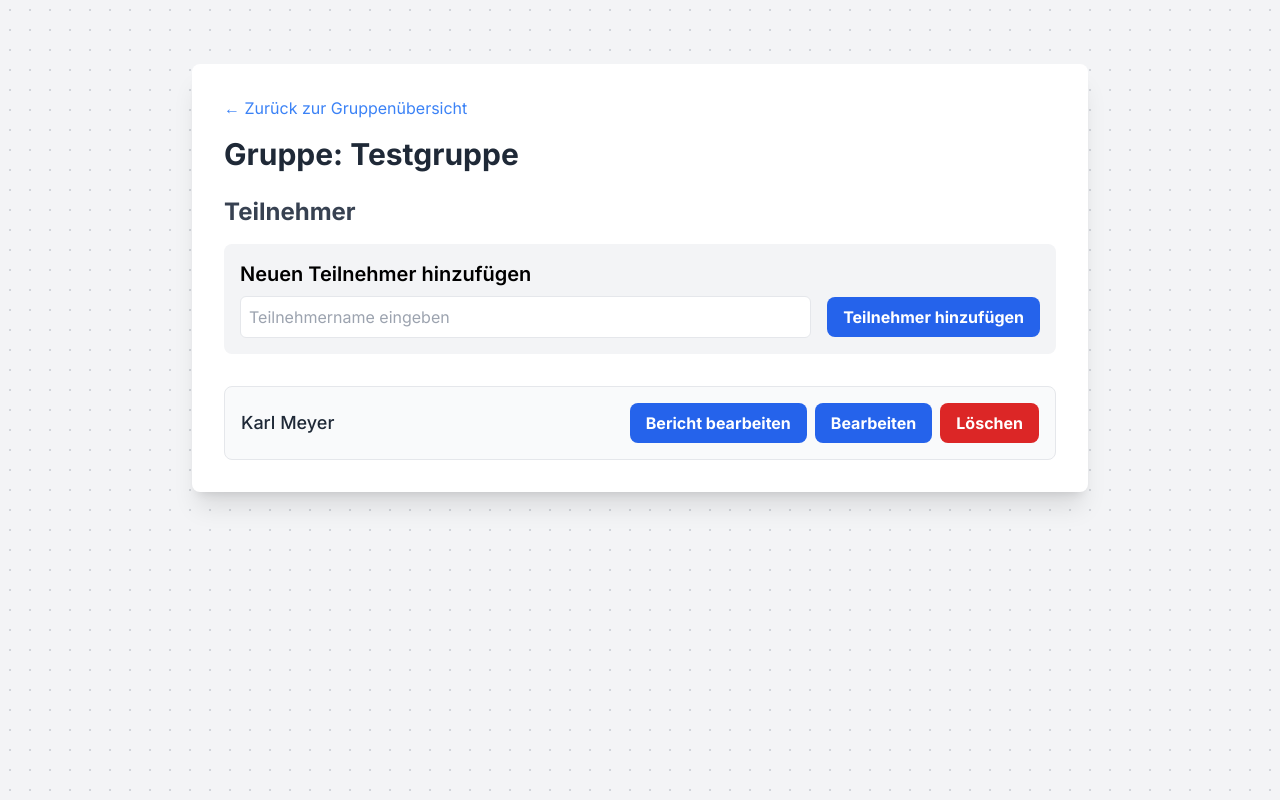
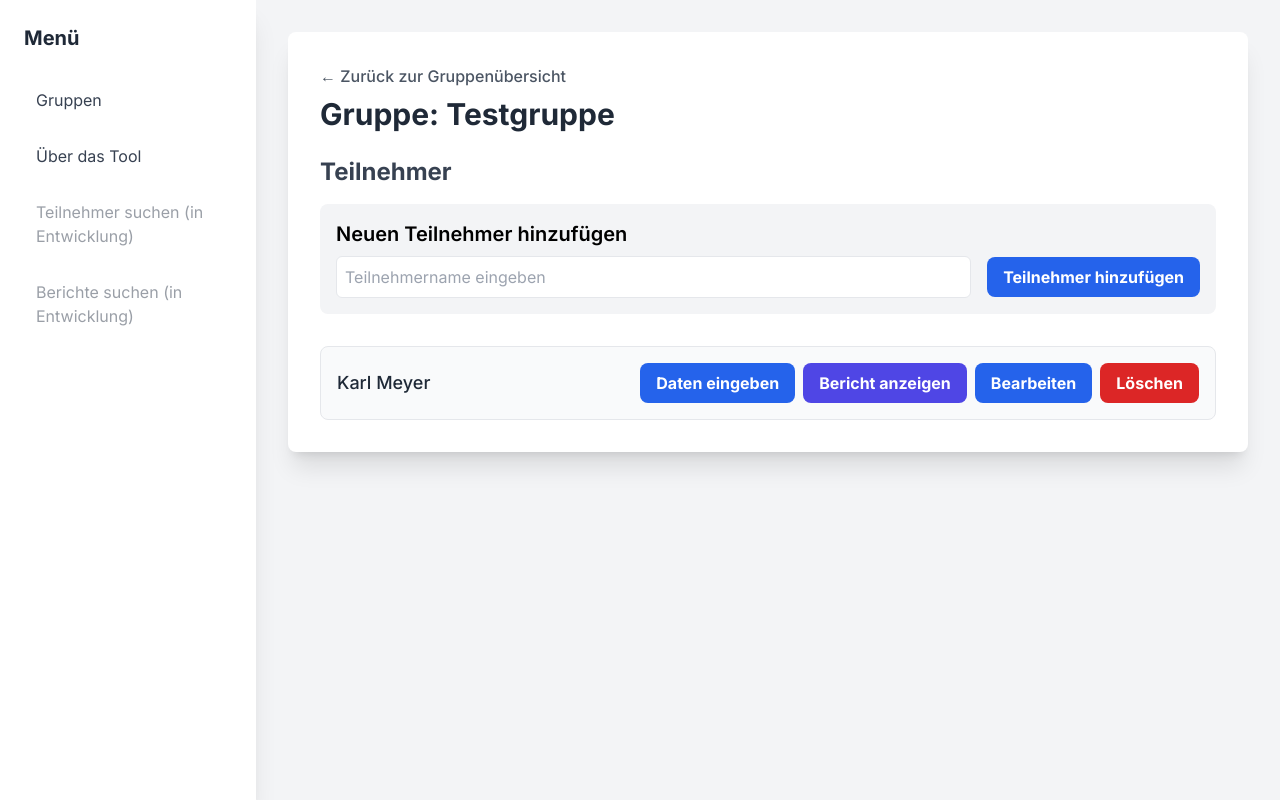
Before and after one commit to kreusch-vartmann/staerkenanalyse-app, a Flask app: page /group/Testgruppe in a window 1280 px wide. Run offline with Flask 3, Linux system fonts and the light colour scheme; some libraries are stand-ins or nearby versions.

Commit message:
Menüleiste integriert

```diff
--- /dev/null
+++ b/templates/base.html
@@ -0,0 +1,44 @@
+<!DOCTYPE html>
+<html lang="de">
+<head>
+    <meta charset="UTF-8">
+    <meta name="viewport" content="width=device-width, initial-scale=1.0">
+    <title>{% block title %}Timo's Stärkenanalysetool{% endblock %}</title>
+    <script src="https://cdn.tailwindcss.com"></script>
+    <link href="https://fonts.googleapis.com/css2?family=Inter:wght@400;500;600;700&display=swap" rel="stylesheet">
+    <style>
+        body {
+            font-family: 'Inter', sans-serif;
+            background-color: #f3f4f6;
+        }
+    </style>
+</head>
+<body class="flex min-h-screen bg-gray-100">
+
+    <div class="w-64 bg-white shadow-xl flex-shrink-0 p-6 space-y-6">
+        <div class="text-xl font-bold text-gray-800">Menü</div>
+        <nav class="space-y-2">
+            <a href="{{ url_for('home') }}" class="block p-3 rounded-lg text-gray-700 hover:bg-gray-200">
+                Gruppen
+            </a>
+            <a href="{{ url_for('show_info') }}" class="block p-3 rounded-lg text-gray-700 hover:bg-gray-200">
+                Über das Tool
+            </a>
+            <a href="#" class="block p-3 rounded-lg text-gray-700 hover:bg-gray-200 cursor-not-allowed opacity-50">
+                Teilnehmer suchen (in Entwicklung)
+            </a>
+            <a href="#" class="block p-3 rounded-lg text-gray-700 hover:bg-gray-200 cursor-not-allowed opacity-50">
+                Berichte suchen (in Entwicklung)
+            </a>
+        </nav>
+    </div>
+
+    <div class="flex-grow p-8">
+        <div class="max-w-7xl mx-auto bg-white rounded-lg shadow-xl p-8">
+            {% block content %}
+            {% endblock %}
+        </div>
+    </div>
+
+</body>
+</html>
--- a/templates/participants.html
+++ b/templates/participants.html
@@ -1,24 +1,13 @@
-<!DOCTYPE html>
-<html lang="de">
-<head>
-    <meta charset="UTF-8">
-    <meta name="viewport" content="width=device-width, initial-scale=1.0">
-    <title>Teilnehmer in {{ group_name }}</title>
-    <script src="https://cdn.tailwindcss.com"></script>
-    <link href="https://fonts.googleapis.com/css2?family=Inter:wght@400;500;600;700&display=swap" rel="stylesheet">
-    <style>
-        body {
-            font-family: 'Inter', sans-serif;
-            background-color: #f3f4f6;
-            background-image: radial-gradient(#d1d5db 1px, transparent 1px);
-            background-size: 20px 20px;
-        }
-    </style>
-</head>
-<body class="p-6">
-    <div class="container mx-auto max-w-4xl bg-white p-8 rounded-lg shadow-xl mt-10">
-        <a href="{{ url_for('home') }}" class="text-blue-500 hover:underline mb-4 block">← Zurück zur Gruppenübersicht</a>
-        <h1 class="text-3xl font-bold text-gray-800 mb-6">Gruppe: {{ group_name }}</h1>
+{% extends 'base.html' %}
+
+{% block title %}Teilnehmer in {{ group_name }}{% endblock %}
+
+{% block content %}
+    <header class="mb-6">
+        <a href="{{ url_for('home') }}" class="text-gray-600 hover:text-indigo-600 font-medium">← Zurück zur Gruppenübersicht</a>
+        <h1 class="text-3xl font-bold text-gray-800 mt-2">Gruppe: {{ group_name }}</h1>
+    </header>
+
     <h2 class="text-2xl font-bold text-gray-700 mb-4">Teilnehmer</h2>
 
     <div class="mb-8 p-4 bg-gray-100 rounded-lg">
@@ -35,9 +24,10 @@
         <div class="p-4 border rounded-lg bg-gray-50 flex flex-col sm:flex-row sm:justify-between sm:items-center">
             <h3 class="text-lg font-medium text-gray-800 mb-2 sm:mb-0" id="participant-name-{{ participant.id }}">{{ participant.name }}</h3>
             <div class="flex flex-col sm:flex-row sm:space-x-2 space-y-2 sm:space-y-0">
-                    <a href="{{ url_for('show_report', group_name=group_name, participant_id=participant.id) }}" class="bg-blue-600 text-white font-bold py-2 px-4 rounded-lg hover:bg-blue-700">Bericht bearbeiten</a>
+                <a href="{{ url_for('show_data_entry', group_name=group_name, participant_id=participant.id) }}" class="bg-blue-600 text-white font-bold py-2 px-4 rounded-lg hover:bg-blue-700">Daten eingeben</a>
+                <a href="{{ url_for('show_report', group_name=group_name, participant_id=participant.id) }}" class="bg-indigo-600 text-white font-bold py-2 px-4 rounded-lg hover:bg-indigo-700">Bericht anzeigen</a>
 
-                    <button class="bg-blue-600 text-white font-bold py-2 px-4 rounded-lg hover:bg-blue-700" onclick="editParticipant('{{ group_name }}', '{{ participant.id }}')">Bearbeiten</button>
+                <button class="bg-blue-600 text-white font-bold py-2 px-4 rounded-lg hover:bg-blue-700" onclick="editParticipant('{{ group_name }}', '{{ participant.id }}', '{{ participant.name }}')">Bearbeiten</button>
 
                 <form action="{{ url_for('delete_participant', group_name=group_name, participant_id=participant.id) }}" method="post" onsubmit="return confirm('Möchten Sie den Teilnehmer \'{{ participant.name }}\' wirklich löschen?');">
                     <button type="submit" class="bg-red-600 text-white font-bold py-2 px-4 rounded-lg hover:bg-red-700">Löschen</button>
@@ -49,25 +39,23 @@
     {% else %}
     <p class="text-gray-500 italic">Es wurden noch keine Teilnehmer in dieser Gruppe angelegt.</p>
     {% endif %}
-    </div>
 
     <script>
-        function editParticipant(groupName, participantId) {
+        function editParticipant(groupName, participantId, oldName) {
             const participantElement = document.getElementById(`participant-name-${participantId}`);
-            const originalName = participantElement.textContent;
+            const originalHtml = participantElement.innerHTML;
 
             participantElement.innerHTML = `
                 <form action="/edit_participant/${groupName}/${participantId}" method="post" class="flex items-center space-x-2">
-                    <input type="text" name="new_name" value="${originalName.trim()}" class="p-1 text-sm border rounded-md w-40" required>
+                    <input type="text" name="new_name" value="${oldName}" class="p-1 text-sm border rounded-md w-40" required>
                     <button type="submit" class="bg-green-600 text-white py-1 px-2 text-sm rounded-lg hover:bg-green-700">Speichern</button>
-                    <button type="button" class="bg-gray-400 text-white py-1 px-2 text-sm rounded-lg hover:bg-gray-500" onclick="cancelEditParticipant('${participantId}', '${originalName}')">Abbrechen</button>
+                    <button type="button" class="bg-gray-400 text-white py-1 px-2 text-sm rounded-lg hover:bg-gray-500" onclick="cancelEditParticipant('${participantId}', '${originalHtml}')">Abbrechen</button>
                 </form>
             `;
         }
-        function cancelEditParticipant(participantId, originalName) {
+        function cancelEditParticipant(participantId, originalHtml) {
             const participantElement = document.getElementById(`participant-name-${participantId}`);
-            participantElement.textContent = originalName;
+            participantElement.innerHTML = originalHtml;
         }
     </script>
-</body>
-</html>
+{% endblock %}
```
Also changed, not shown: templates/info.html (added, +38 -0 lines). Lines whose indentation alone changed are shown as unchanged.
